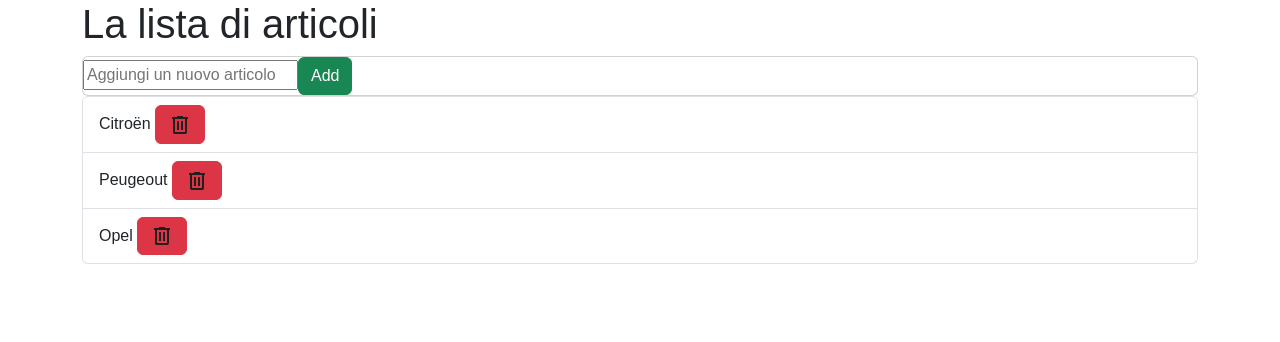
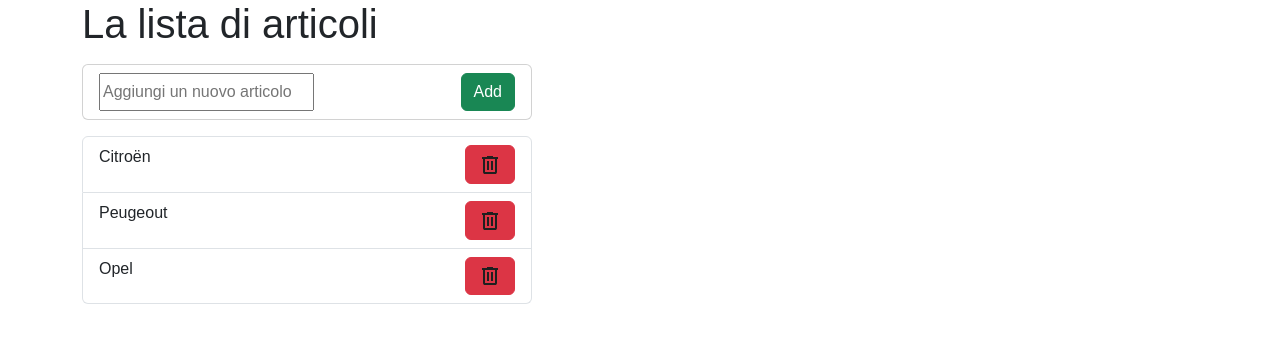
Before and after one commit to AlexandruMunteanu89/react-form, a React (Vite) app: page / in a window 1280 px wide. Shown: the top 342 px of the page. Built offline with nearby package versions, Linux system fonts and the light colour scheme; a web font is replaced by a local one.

Commit message:
Modifiche Css

```diff
--- a/src/components/Articles.jsx
+++ b/src/components/Articles.jsx
@@ -24,17 +24,17 @@
     <>
         <div className='container'>
             <h1>La lista di articoli</h1>
-            <div className='card'>
-            <form onSubmit={handleSubmit}>
-                <input type="text" className='form-style' value={newTask} onChange={e => setNewTask(e.target.value)} placeholder='Aggiungi un nuovo articolo' />
-                <button className='btn btn-success autline'>Add</button>
+            <div className='card card-style'>
+            <form className='list-style' onSubmit={handleSubmit}>
+                <input type="text" className='form-style add-form' value={newTask} onChange={e => setNewTask(e.target.value)} placeholder='Aggiungi un nuovo articolo' />
+                <button className='btn btn-success autline add-form'>Add</button>
             </form>
             </div>
 
-            <div>
+            <div className='card-style'>
                 <ul className="list-group">
                     {tasks.map((task, i) => (
-                    <li className="list-group-item" key={`${i}-task`}>{task} <button className='btn btn-danger'><svg xmlns="http://www.w3.org/2000/svg" height="24px" viewBox="0 -960 960 960" width="24px" fill="#1f1f1f"><path d="M280-120q-33 0-56.5-23.5T200-200v-520h-40v-80h200v-40h240v40h200v80h-40v520q0 33-23.5 56.5T680-120H280Zm400-600H280v520h400v-520ZM360-280h80v-360h-80v360Zm160 0h80v-360h-80v360ZM280-720v520-520Z"/></svg></button></li>
+                    <li className="list-group-item list-style" key={`${i}-task`}>{task} <button className='btn btn-danger'><svg xmlns="http://www.w3.org/2000/svg" height="24px" viewBox="0 -960 960 960" width="24px" fill="#1f1f1f"><path d="M280-120q-33 0-56.5-23.5T200-200v-520h-40v-80h200v-40h240v40h200v80h-40v520q0 33-23.5 56.5T680-120H280Zm400-600H280v520h400v-520ZM360-280h80v-360h-80v360Zm160 0h80v-360h-80v360ZM280-720v520-520Z"/></svg></button></li>
                     ))}
                 </ul>
             </div>
--- a/src/index.css
+++ b/src/index.css
@@ -8,3 +8,14 @@
 h1 {
     font-family: 'OpenDyslexic', sans-serif;
 }
+.list-style{
+  display: flex;
+  justify-content: space-between;
+}
+.card-style{
+  width: 450px;
+  margin-top: 1rem;
+}
+.add-form{
+  margin: 0.5rem 1rem;
+}
```
